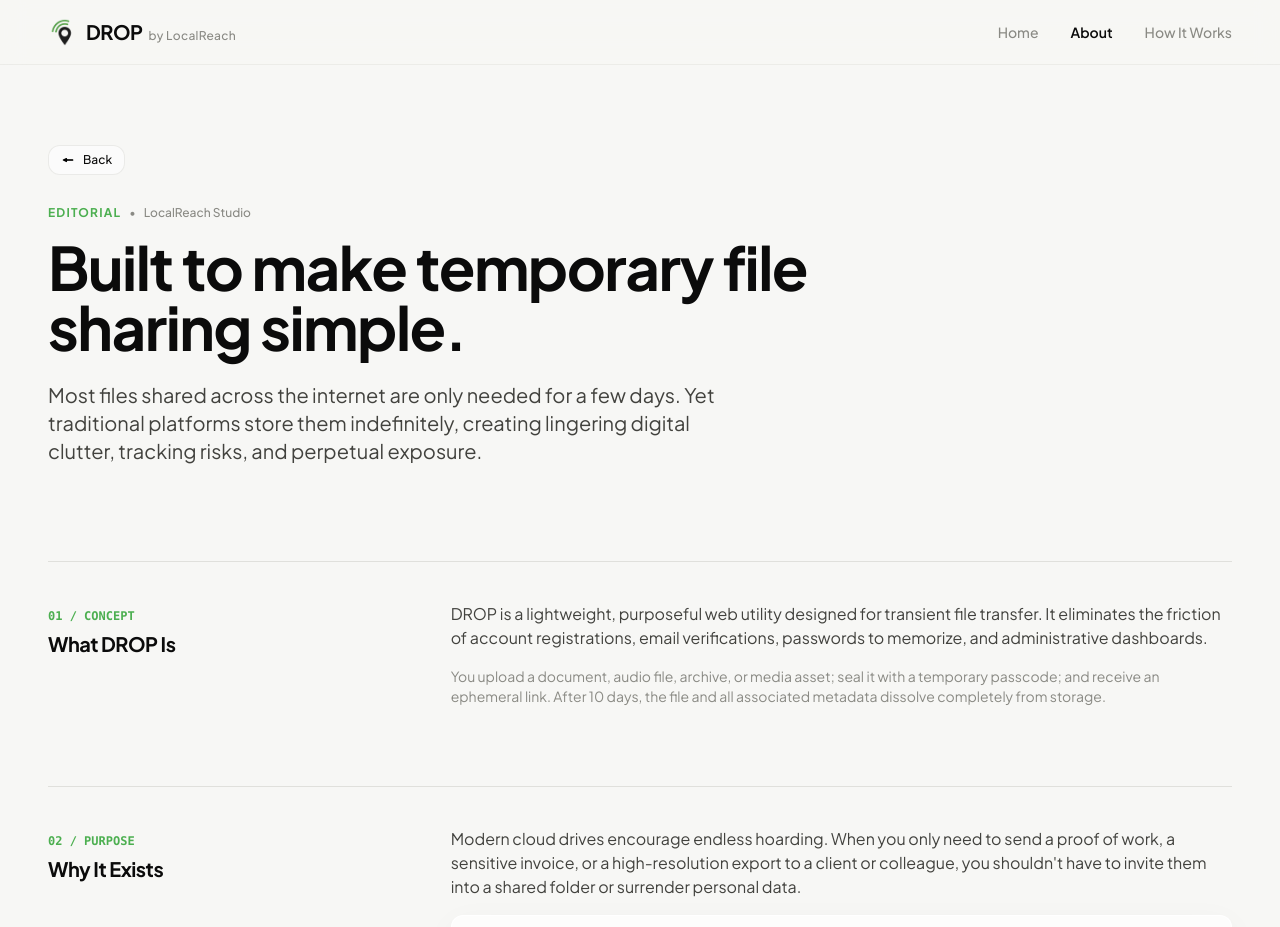
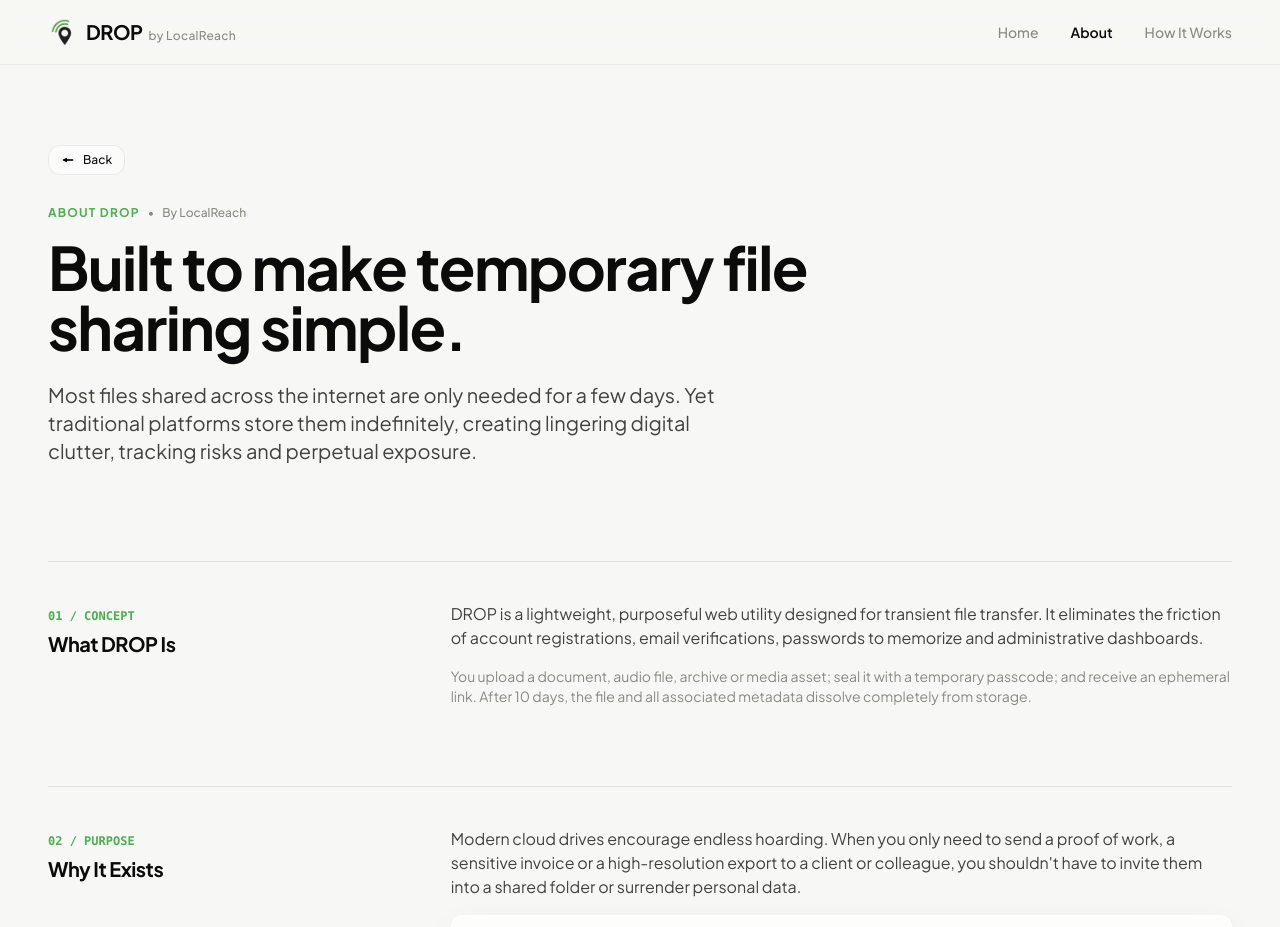
Before and after one commit to hmzaaa-web/Drop-LocalReach, a React (Vite) app in the folder frontend/: page /about in a window 1280 px wide. Shown: the top 927 px of the page. Built offline with nearby package versions, Linux system fonts and the light colour scheme; no server answers.

Commit message:
content: update about page

```diff
--- a/frontend/src/pages/About/About.tsx
+++ b/frontend/src/pages/About/About.tsx
@@ -9,7 +9,7 @@ export const About: React.FC = () => {
     <div className="flex-1 site-container py-12 md:py-20 w-full animate-fade-in">
       <SEO
         title="DROP by LocalReach — About"
-        description="Learn about DROP by LocalReach — a minimal, privacy-focused temporary file transfer platform built with zero tracking, passcode encryption, and automatic 10-day deletion."
+        description="Learn about DROP by LocalReach — a minimal, privacy-focused temporary file transfer platform built with zero tracking, passcode encryption and automatic 10-day deletion."
         canonical="https://drop.localreach.in/about"
       />
       <div className="mb-6">
@@ -20,11 +20,11 @@ export const About: React.FC = () => {
       <header className="mb-16 md:mb-24 max-w-4xl">
         <div className="inline-flex items-center gap-2 mb-4">
           <span className="text-xs font-bold uppercase tracking-widest text-brand-green">
-            Editorial
+            About DROP
           </span>
           <span className="text-xs text-brand-neutral-500">•</span>
           <span className="text-xs font-medium text-brand-neutral-500">
-            LocalReach Studio
+            By LocalReach
           </span>
         </div>
 
@@ -33,7 +33,7 @@ export const About: React.FC = () => {
         </h1>
 
         <p className="text-lg md:text-xl text-brand-neutral-800 font-normal leading-relaxed max-w-2xl">
-          Most files shared across the internet are only needed for a few days. Yet traditional platforms store them indefinitely, creating lingering digital clutter, tracking risks, and perpetual exposure.
+          Most files shared across the internet are only needed for a few days. Yet traditional platforms store them indefinitely, creating lingering digital clutter, tracking risks and perpetual exposure.
         </p>
       </header>
 
@@ -49,10 +49,10 @@ export const About: React.FC = () => {
           </div>
           <div className="md:col-span-8 space-y-4 text-sm md:text-base text-brand-neutral-800 leading-relaxed">
             <p>
-              DROP is a lightweight, purposeful web utility designed for transient file transfer. It eliminates the friction of account registrations, email verifications, passwords to memorize, and administrative dashboards.
+              DROP is a lightweight, purposeful web utility designed for transient file transfer. It eliminates the friction of account registrations, email verifications, passwords to memorize and administrative dashboards.
             </p>
             <p className="text-brand-neutral-500 text-sm">
-              You upload a document, audio file, archive, or media asset; seal it with a temporary passcode; and receive an ephemeral link. After 10 days, the file and all associated metadata dissolve completely from storage.
+              You upload a document, audio file, archive or media asset; seal it with a temporary passcode; and receive an ephemeral link. After 10 days, the file and all associated metadata dissolve completely from storage.
             </p>
           </div>
         </section>
@@ -67,7 +67,7 @@ export const About: React.FC = () => {
           </div>
           <div className="md:col-span-8 space-y-4 text-sm md:text-base text-brand-neutral-800 leading-relaxed">
             <p>
-              Modern cloud drives encourage endless hoarding. When you only need to send a proof of work, a sensitive invoice, or a high-resolution export to a client or colleague, you shouldn't have to invite them into a shared folder or surrender personal data.
+              Modern cloud drives encourage endless hoarding. When you only need to send a proof of work, a sensitive invoice or a high-resolution export to a client or colleague, you shouldn't have to invite them into a shared folder or surrender personal data.
             </p>
             <div className="glass-card p-6 rounded-brand border border-brand-neutral-200/80 bg-white/70">
               <p className="text-sm font-medium text-brand-black italic">
@@ -90,7 +90,7 @@ export const About: React.FC = () => {
               In addition to direct URLs, DROP introduces discreet low-visibility QR embedding. You can take an ordinary photo or artwork and place a semi-transparent QR code inside it.
             </p>
             <p>
-              To the naked eye, the image looks natural. The recipient can drop that image into DROP's built-in scanner to extract the temporary access link, unlock it with the passcode, and download their file.
+              To the naked eye, the image looks natural. The recipient can drop that image into DROP's built-in scanner to extract the temporary access link, unlock it with the passcode and download their file.
             </p>
           </div>
         </section>
--- a/frontend/src/pages/Contact/Contact.tsx
+++ b/frontend/src/pages/Contact/Contact.tsx
@@ -30,7 +30,7 @@ export const Contact: React.FC = () => {
     <div className="flex-1 site-container py-10 md:py-16 w-full animate-fade-in">
       <SEO
         title="DROP by LocalReach — Contact"
-        description="Contact the LocalReach team for inquiries, support, or security questions regarding DROP temporary file sharing."
+        description="Contact the LocalReach team for inquiries, support or security questions regarding DROP temporary file sharing."
         canonical="https://drop.localreach.in/contact"
       />
       <div className="mb-6">
@@ -47,7 +47,7 @@ export const Contact: React.FC = () => {
           CONTACT DROP
         </h1>
         <p className="text-sm md:text-base text-brand-neutral-800 max-w-md mx-auto leading-relaxed">
-          Have a problem, found something broken, or need help?
+          Have a problem, found something broken or need help?
         </p>
       </div>
 
--- a/frontend/src/pages/Home/Home.tsx
+++ b/frontend/src/pages/Home/Home.tsx
@@ -12,7 +12,7 @@ export const Home: React.FC = () => {
     <div className="flex-1 site-container py-8 md:py-14 w-full animate-fade-in">
       <SEO
         title="DROP by LocalReach — Secure Temporary File Sharing"
-        description="Securely share files with temporary links and passcode protection. Upload a file, generate a private DROP link, and share it easily. Files automatically disappear after 10 days."
+        description="Securely share files with temporary links and passcode protection. Upload a file, generate a private DROP link and share it easily. Files automatically disappear after 10 days."
         canonical="https://drop.localreach.in/"
       />
       {/* Brand & Opening Statement */}
@@ -31,7 +31,7 @@ export const Home: React.FC = () => {
         <p className="text-base md:text-lg text-brand-neutral-800 font-normal leading-relaxed">
           Temporary file sharing, protected by passcode.
           <br className="hidden sm:inline" />
-          Share directly via link, or discreetly hidden within an image.
+          Share directly via link or discreetly hidden within an image.
         </p>
       </div>
 
@@ -52,7 +52,7 @@ export const Home: React.FC = () => {
                 UPLOAD FILE
               </h2>
               <p className="text-sm text-brand-neutral-800 leading-relaxed max-w-lg">
-                Share a temporary file securely. Upload your file, set a passcode, and get a shareable link.
+                Share a temporary file securely. Upload your file, set a passcode and get a shareable link.
               </p>
             </div>
           </div>
@@ -172,7 +172,7 @@ export const Home: React.FC = () => {
             </div>
             <h4 className="text-sm font-semibold text-brand-black mb-1">Access</h4>
             <p className="text-xs text-brand-neutral-500 leading-relaxed">
-              Recipient enters passcode, previews, and downloads.
+              Recipient enters passcode, previews and downloads.
             </p>
           </div>
         </div>
--- a/frontend/src/pages/Privacy/Privacy.tsx
+++ b/frontend/src/pages/Privacy/Privacy.tsx
@@ -8,7 +8,7 @@ export const Privacy: React.FC = () => {
     <div className="flex-1 site-container py-10 md:py-16 w-full animate-fade-in">
       <SEO
         title="DROP by LocalReach — Privacy Policy"
-        description="Read the DROP by LocalReach Privacy Policy. We store zero personal accounts, collect no tracking cookies, and enforce strict 10-day automated file lifecycle deletion."
+        description="Read the DROP by LocalReach Privacy Policy. We store zero personal accounts, collect no tracking cookies and enforce strict 10-day automated file lifecycle deletion."
         canonical="https://drop.localreach.in/privacy"
       />
       <div className="mb-6">
@@ -38,7 +38,7 @@ export const Privacy: React.FC = () => {
             Our Approach to Privacy
           </h2>
           <p className="text-xs md:text-sm text-brand-neutral-800 leading-relaxed">
-            DROP by LocalReach is designed to minimize data collection by design. We do not require accounts, logins, email verification, or profile information. The service exists solely to transfer files temporarily between a sender and a recipient.
+            DROP by LocalReach is designed to minimize data collection by design. We do not require accounts, logins, email verification or profile information. The service exists solely to transfer files temporarily between a sender and a recipient.
           </p>
         </section>
 
@@ -67,7 +67,7 @@ export const Privacy: React.FC = () => {
           </p>
           <ul className="space-y-2 text-xs md:text-sm text-brand-neutral-500 list-disc list-inside">
             <li>Passcodes are salted and hashed using bcrypt prior to database storage.</li>
-            <li>Plaintext passcodes are never stored, logged, or visible in server logs.</li>
+            <li>Plaintext passcodes are never stored, logged or visible in server logs.</li>
             <li>Recipients must provide the matching passcode to unlock and download the file.</li>
           </ul>
         </section>
@@ -103,10 +103,10 @@ export const Privacy: React.FC = () => {
             5. Technical Information & Rate Limiting
           </h2>
           <p className="text-xs md:text-sm text-brand-neutral-800 leading-relaxed">
-            To prevent brute-force attacks against file passcodes and protect system availability, our servers implement automated rate limiting. We log standard technical request metadata (such as IP address, request timestamps, and user-agent strings) strictly for operational security, rate-limit enforcement, and abuse prevention.
+            To prevent brute-force attacks against file passcodes and protect system availability, our servers implement automated rate limiting. We log standard technical request metadata (such as IP address, request timestamps and user-agent strings) strictly for operational security, rate-limit enforcement and abuse prevention.
           </p>
           <p className="text-xs md:text-sm text-brand-neutral-500 leading-relaxed">
-            We do not employ third-party behavioral tracking cookies, advertising pixels, or cross-site analytics scripts.
+            We do not employ third-party behavioral tracking cookies, advertising pixels or cross-site analytics scripts.
           </p>
         </section>
 
```
Also changed, not shown: frontend/src/pages/HowItWorks/HowItWorks.tsx (+6 -6 lines), frontend/src/pages/Terms/Terms.tsx (+10 -10 lines).
